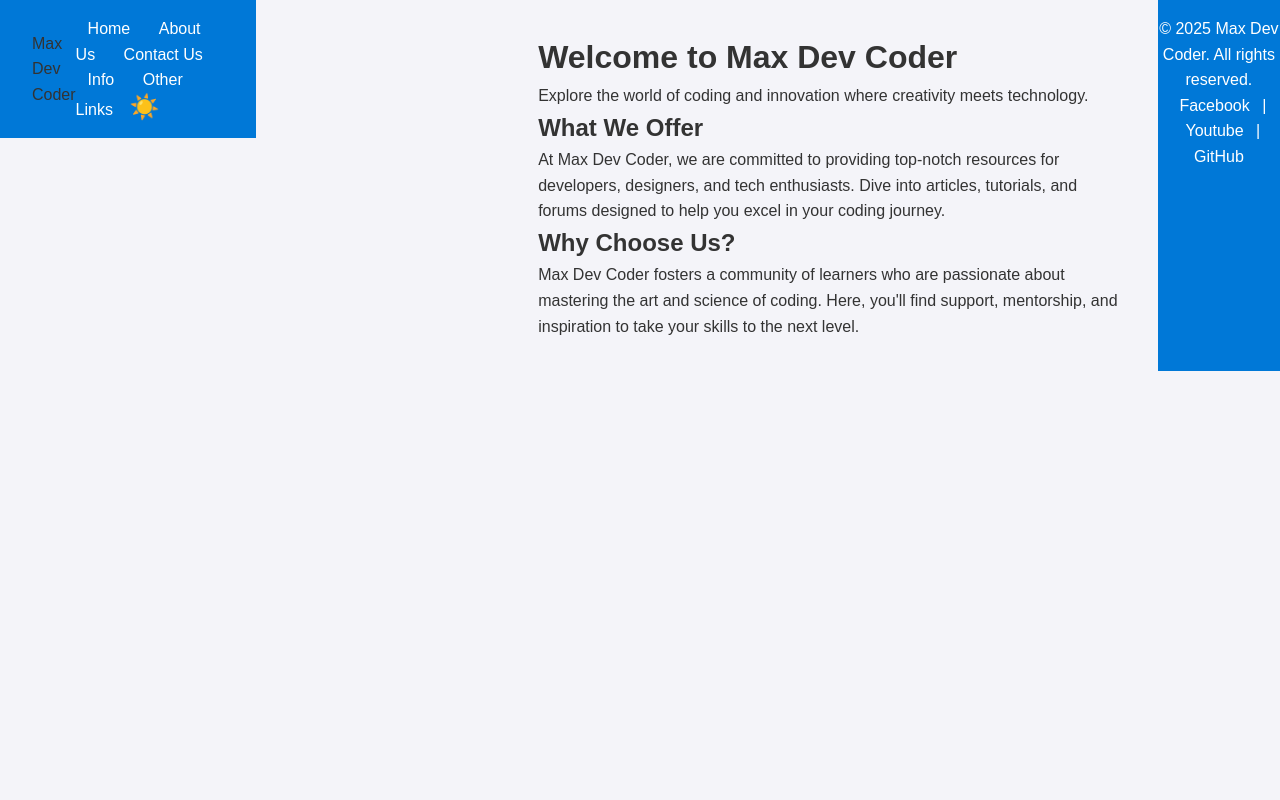
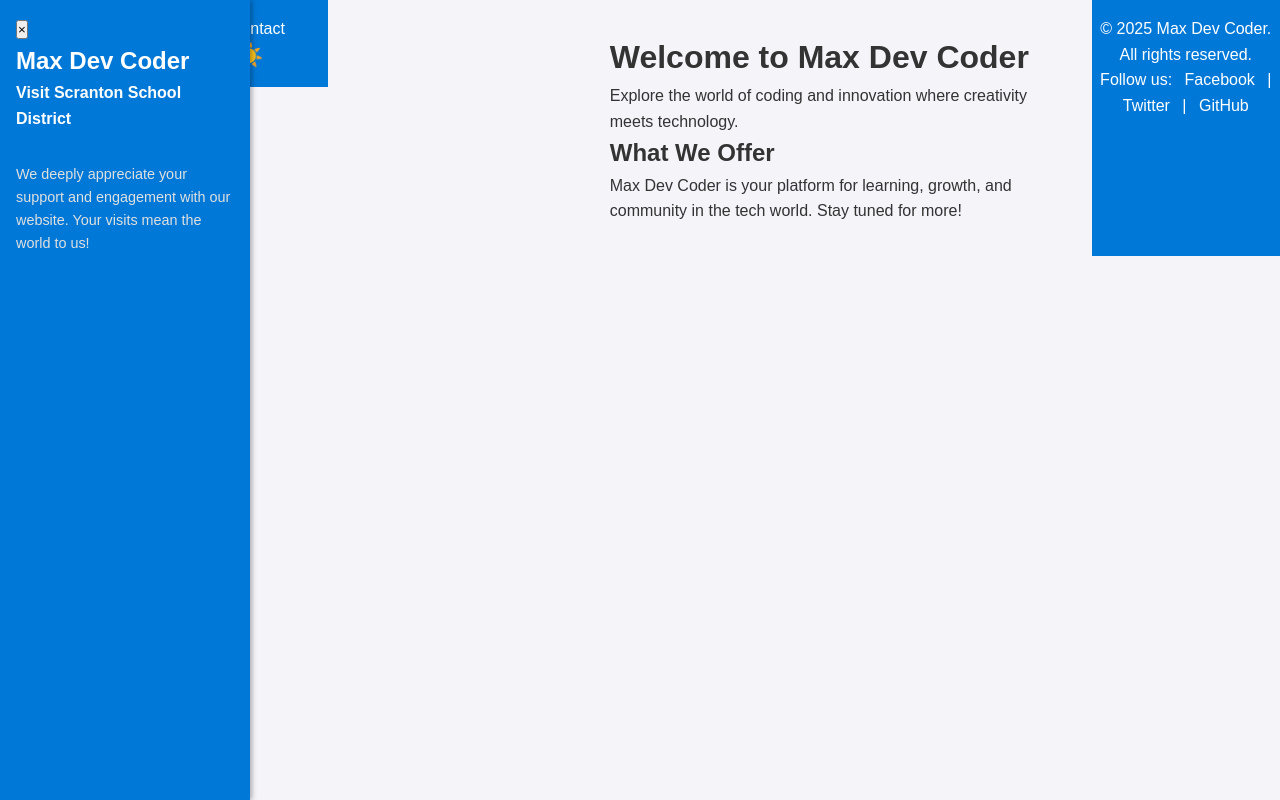
Before and after one commit to SSDEDU-WEB/GameProxy-Browser, a plain HTML site: page index.html in a window 1280 px wide. Drawn offline with Linux system fonts and the light colour scheme.

Commit message:
Update index.html

```diff
--- a/index.html
+++ b/index.html
@@ -5,12 +5,20 @@
     <meta name="viewport" content="width=device-width, initial-scale=1.0">
     <title>Home - Max Dev Coder</title>
     <link rel="stylesheet" href="style.css">
+    <link rel="icon" href="favicon.ico" type="image/x-icon">
 </head>
-<body>
+<body class="light">
+    <div id="sidebar" class="sidebar closed">
+        <button class="close-btn" id="close-btn">&times;</button>
+        <h2>Max Dev Coder</h2>
+        <a href="https://www.scrsd.org" target="_blank">Visit Scranton School District</a>
+        <p>We deeply appreciate your support and engagement with our website. Your visits mean the world to us!</p>
+    </div>
+
     <header>
         <nav class="navbar">
-            <div class="logo">Max Dev Coder</div>
             <div class="nav-links">
+                <button id="open-btn" class="sidebar-toggle">☰</button>
                 <a href="index.html">Home</a>
                 <a href="aboutus.html">About Us</a>
                 <a href="contactus.html">Contact Us</a>
@@ -20,24 +28,24 @@
             </div>
         </nav>
     </header>
+
     <main>
         <div class="banner">
             <h1>Welcome to Max Dev Coder</h1>
             <p>Explore the world of coding and innovation where creativity meets technology.</p>
         </div>
-        <section class="home-content">
+        <section>
             <h2>What We Offer</h2>
-            <p>At Max Dev Coder, we are committed to providing top-notch resources for developers, designers, and tech enthusiasts. Dive into articles, tutorials, and forums designed to help you excel in your coding journey.</p>
-            <h2>Why Choose Us?</h2>
-            <p>Max Dev Coder fosters a community of learners who are passionate about mastering the art and science of coding. Here, you'll find support, mentorship, and inspiration to take your skills to the next level.</p>
+            <p>Max Dev Coder is your platform for learning, growth, and community in the tech world. Stay tuned for more!</p>
         </section>
     </main>
+
     <footer class="footer">
         <p>&copy; 2025 Max Dev Coder. All rights reserved.</p>
-        <p>
-            <a href="https://www.facebook.com/profile.php?id=61555013915093">Facebook</a> |
-            <a href="https://www.youtube.com/@max-yt2025">Youtube</a> |
-            <a href="https://github.com/SSDEDU-WEB">GitHub</a>
+        <p>Follow us:
+            <a href="https://facebook.com">Facebook</a> |
+            <a href="https://twitter.com">Twitter</a> |
+            <a href="https://github.com">GitHub</a>
         </p>
     </footer>
     <script src="script.js"></script>
```
